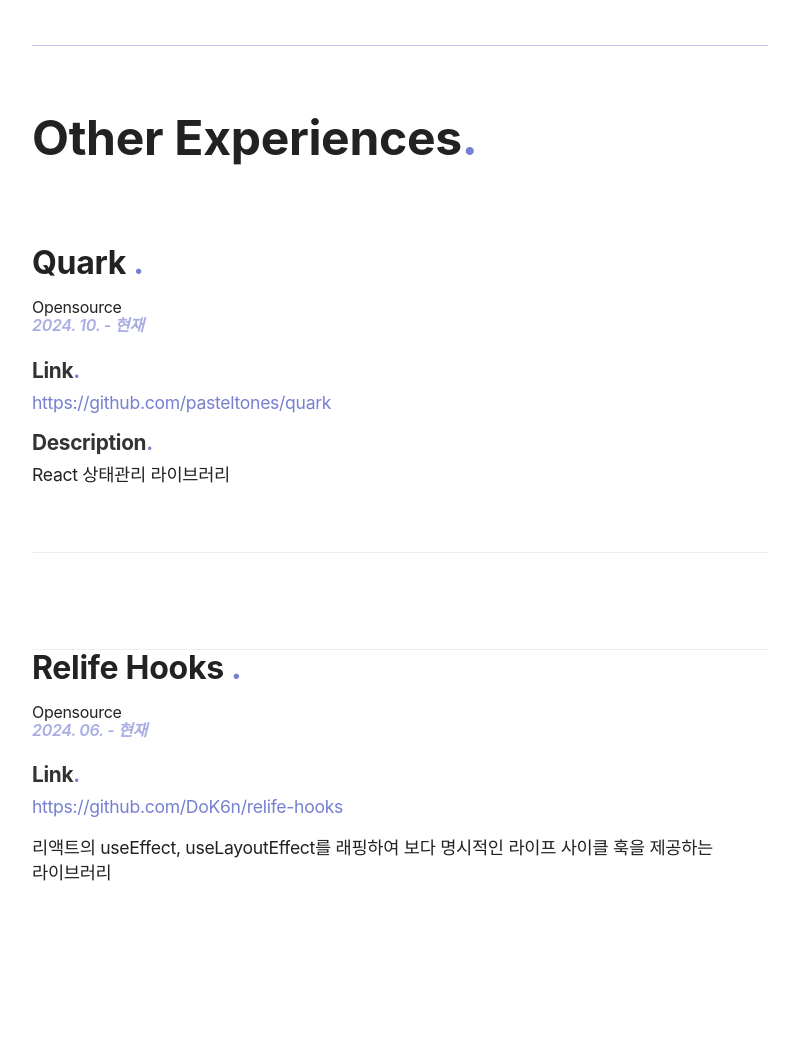
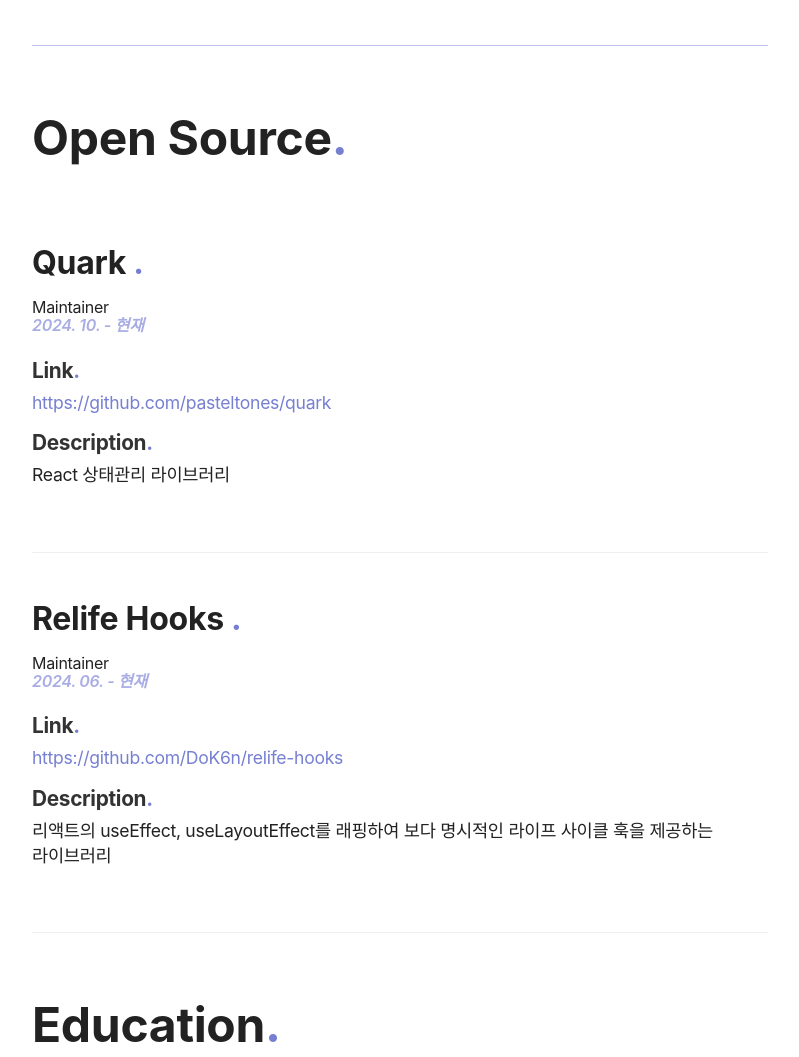
Before and after one commit to DoK6n/resume, a website built with Vite: page index.html in a window 1280 px wide. Shown: the part 4520-5577 px from the top of the page, without its empty margins (240-1039 px from the left). Built offline with nearby package versions, Linux system fonts and the light colour scheme; a web font is replaced by a local one.

Commit message:
docs: update

```diff
--- a/index.html
+++ b/index.html
@@ -250,29 +250,24 @@
           </div>
         </div>
       </section>
+
       <section>
-        <h2>Other Experiences<span class="period-mark">.</span></h2>
-        <!-- <div class="other">
+        <h2>Open Source<span class="period-mark">.</span></h2>
+        <!--
+        <div class="other">
           <h3>periwinkle-ui<span class="period-mark">.</span></h3>
-          <span class="role">Opensource</span>
+          <span class="role">Maintainer</span>
           <span class="time"><time datetime="2023-04">2023. 04.</time> - 현재</span>
           <p>
             2022년 팬톤 올해의 색인 베리 페리(Veri Peri)색이기도 한 유럽중남부에 서식하는
             패리윙클(periwinkle)이라는 식물에서 영감을 받아 만든 리액트 컴포넌트 라이브러리입니다.
           </p>
         </div>
-        <div class="other">
-          <h3>relife-hooks <span class="period-mark">.</span></h3>
-          <span class="role">Opensource</span>
-          <span class="time"><time datetime="2023-09">2023. 09.</time> - 현재</span>
-          <p>
-            리액트의 useEffect, useLayoutEffect를 사용하여 보다 명시적인 라이프 사이클 훅을 제공하는
-            라이브러리를 관리하고 있습니다.
-          </p>
-        </div> -->
+        -->
+
         <div class="other">
           <h3>Quark <span class="period-mark">.</span></h3>
-          <span class="role">Opensource</span>
+          <span class="role">Maintainer</span>
           <span class="time"><time datetime="2024-10">2024. 10.</time> - 현재</span>
           <h5>Link<span class="period-mark">.</span></h5>
           <p>
@@ -281,27 +276,35 @@
           <h5>Description<span class="period-mark">.</span></h5>
           <p>React 상태관리 라이브러리</p>
         </div>
-        <div class="other"></div>
+
+        <div class="other">
           <h3>Relife Hooks <span class="period-mark">.</span></h3>
-          <span class="role">Opensource</span>
+          <span class="role">Maintainer</span>
           <span class="time"><time datetime="2024-06">2024. 06.</time> - 현재</span>
           <h5>Link<span class="period-mark">.</span></h5>
           <p>
             <a href="https://github.com/DoK6n/relife-hooks" target="_blank" class="link">https://github.com/DoK6n/relife-hooks</a>
           </p>
+          <h5>Description<span class="period-mark">.</span></h5>
           <p>
             리액트의 useEffect, useLayoutEffect를 래핑하여 보다 명시적인 라이프 사이클 훅을 제공하는 라이브러리
           </p>
         </div>
+      </section>
+
+      <section>
+        <h2>Education<span class="period-mark">.</span></h2>
+
         <div class="other">
           <h3>원광대학교<span class="period-mark">.</span></h3>
           <span class="role">컴퓨터공학과</span>
           <span class="time"
-            ><time datetime="2011-03">2011. 03.</time> -
-            <time datetime="2018-02">2018. 02.</time></span
+          ><time datetime="2011-03">2011. 03.</time> -
+          <time datetime="2018-02">2018. 02.</time></span
           >
         </div>
       </section>
+
       <section>
         <h2>Skills<span class="period-mark">.</span></h2>
         <div class="other">
```
